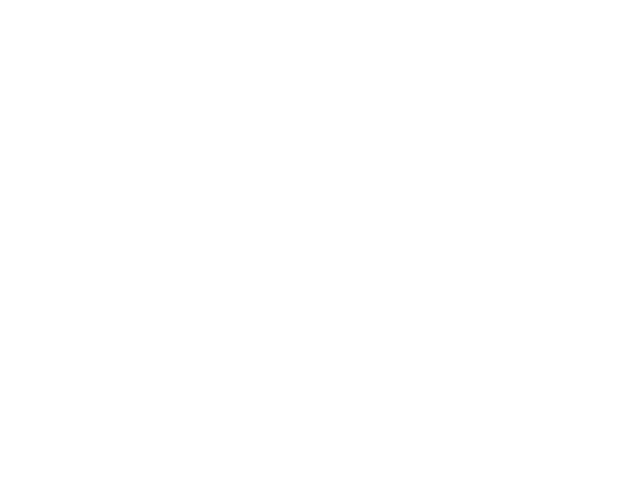
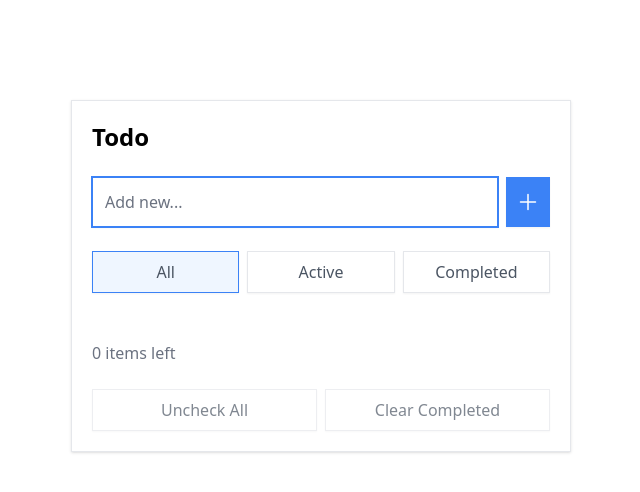
Before and after one commit to scm-ojt/todo, a plain HTML site: page index.html in a window 1280 px wide. Shown: the whole page, without its empty margins (319-959 px from the left). Drawn offline with Linux system fonts and the light colour scheme; the site is published under a folder, as on GitHub Pages, so addresses that start at the root find nothing.

Commit message:
Add files via upload

```diff
--- a/index.html
+++ b/index.html
@@ -1 +1 @@
-<!doctype html><html lang="en"><head><meta charset="utf-8"/><link rel="icon" href="/favicon.ico"/><meta name="viewport" content="width=device-width,initial-scale=1"/><meta name="theme-color" content="#000000"/><meta name="description" content="Web site created using create-react-app"/><link rel="apple-touch-icon" href="/logo192.png"/><link rel="manifest" href="/manifest.json"/><title>React App</title><script defer="defer" src="/static/js/main.7e9c9c42.js"></script><link href="/static/css/main.3ffef314.css" rel="stylesheet"></head><body><noscript>You need to enable JavaScript to run this app.</noscript><div id="root"></div></body></html>
+<!doctype html><html lang="en"><head><meta charset="utf-8"/><link rel="icon" href="./favicon.ico"/><meta name="viewport" content="width=device-width,initial-scale=1"/><meta name="theme-color" content="#000000"/><meta name="description" content="Web site created using create-react-app"/><link rel="apple-touch-icon" href="./logo192.png"/><link rel="manifest" href="./manifest.json"/><title>React App</title><script defer="defer" src="./static/js/main.7e9c9c42.js"></script><link href="./static/css/main.3ffef314.css" rel="stylesheet"></head><body><noscript>You need to enable JavaScript to run this app.</noscript><div id="root"></div></body></html>
```
